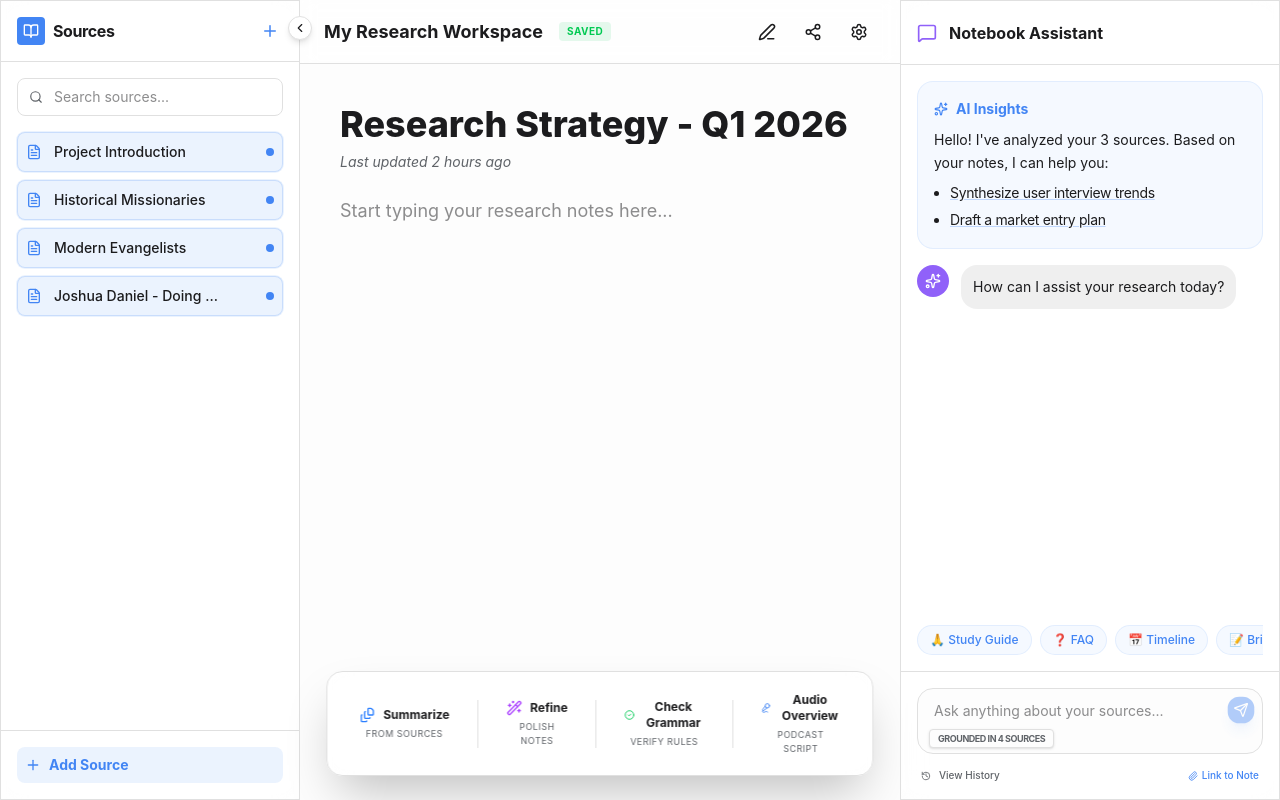
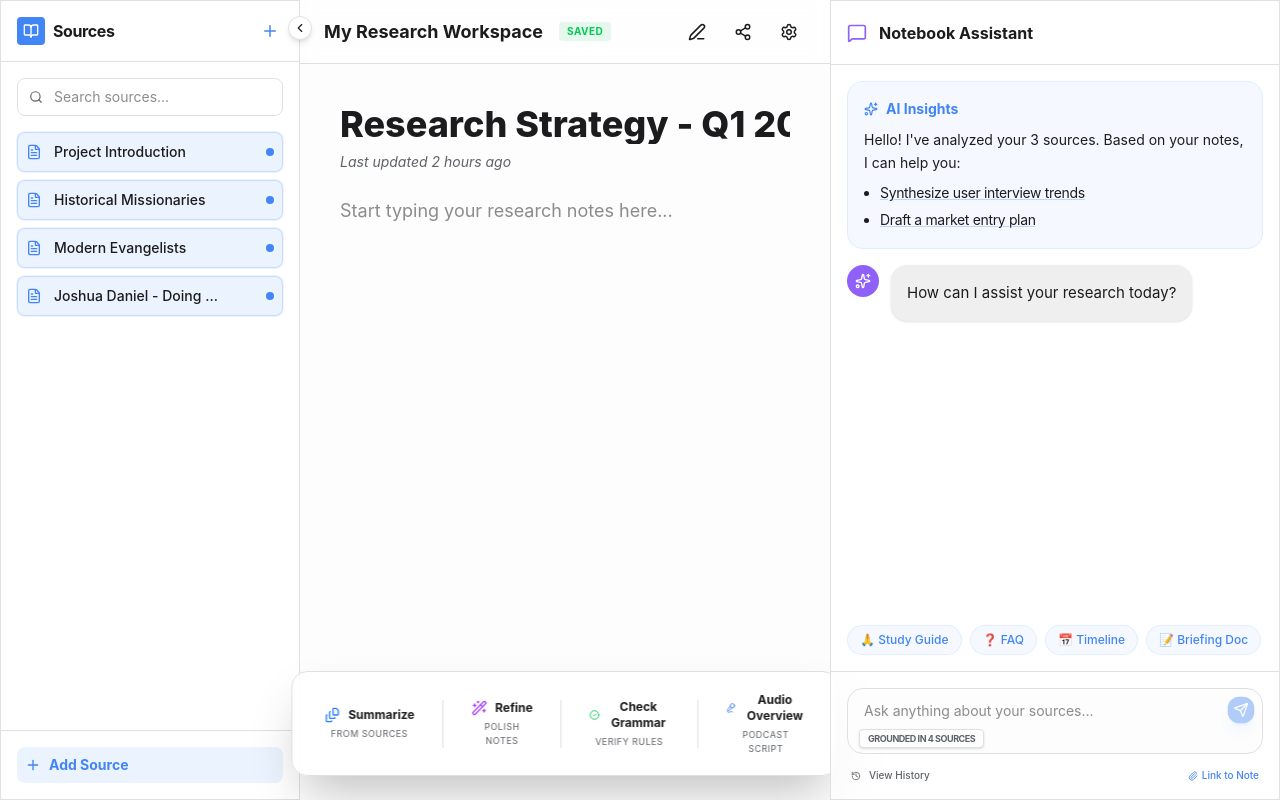
Before and after one commit to Prasad-PingFederate/dailymannaai, a Next.js app: page /notebook in a window 1280 px wide. Built offline with nearby package versions, Linux system fonts and the light colour scheme.

Commit message:
style: expand chat sidebar and fix awkward word breaking

```diff
--- a/src/app/notebook/page.tsx
+++ b/src/app/notebook/page.tsx
@@ -1222,7 +1222,7 @@ export default function NotebookWorkspace() {
             </main>
 
             {/* 3. AI Assistant (Right) */}
-            <section className="w-[380px] border-l border-border flex flex-col bg-card-bg/20 glass-morphism">
+            <section className="w-[450px] border-l border-border flex flex-col bg-card-bg/20 glass-morphism">
                 <header className="h-16 border-b border-border flex items-center px-4 gap-3">
                     <div className="text-accent-secondary">
                         <MessageSquare size={20} />
@@ -1252,8 +1252,8 @@ export default function NotebookWorkspace() {
                                     <div className={`h-8 w-8 rounded-full flex-shrink-0 flex items-center justify-center text-white ${msg.role === 'user' ? 'bg-accent' : 'bg-accent-secondary'}`}>
                                         {msg.role === 'user' ? 'U' : <Sparkles size={16} />}
                                     </div>
-                                    <div className={`${msg.role === 'user' ? 'bg-accent/10' : 'bg-muted/10'} rounded-2xl p-3 text-sm max-w-[80%] group relative flex flex-col gap-3 overflow-hidden`}>
-                                        <div className="whitespace-pre-wrap break-words break-all">
+                                    <div className={`${msg.role === 'user' ? 'bg-accent/10' : 'bg-muted/10'} rounded-2xl p-4 text-sm max-w-[90%] group relative flex flex-col gap-3 overflow-hidden shadow-sm`}>
+                                        <div className="whitespace-pre-wrap break-words leading-relaxed text-[15px]">
                                             {msg.content.split(/(\[\d+\])/g).map((part, partIndex) => {
                                                 if (/^\[\d+\]$/.test(part)) {
                                                     return (
```
